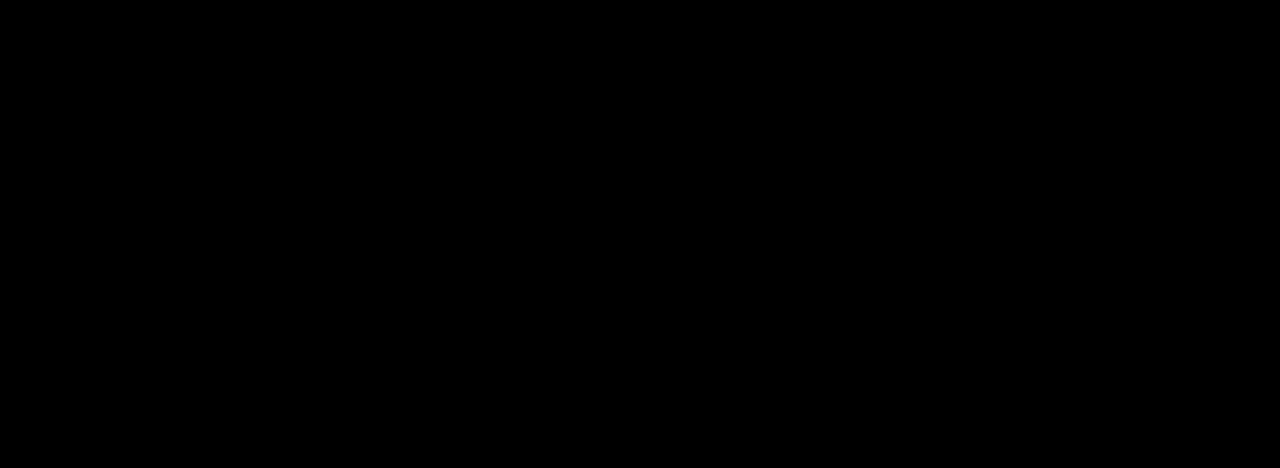
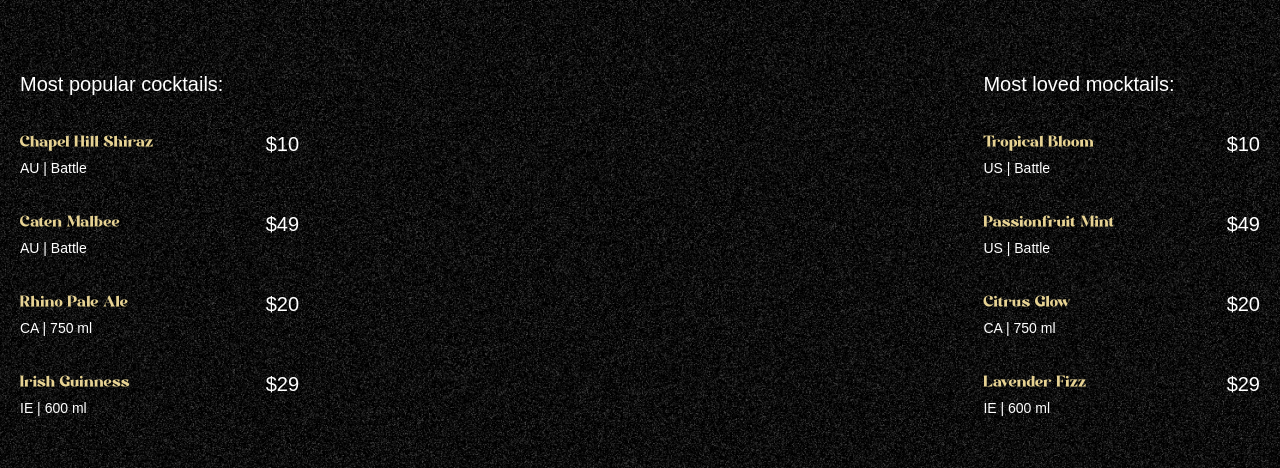
Before and after one commit to Filiqpo/gsap_cocktails_landing, a Vue app: page / in a window 1280 px wide. Shown: the part 890-1358 px from the top of the page. Built offline with nearby package versions, Linux system fonts and the light colour scheme; a web font is replaced by a local one.

Commit message:
Implement Cocktails Section

```diff
--- a/src/App.vue
+++ b/src/App.vue
@@ -4,6 +4,7 @@
 import { ScrollTrigger, SplitText } from "gsap/all";
 import Navbar from "./components/Navbar.vue";
 import Hero from "./components/Hero.vue";
+import Cocktails from "./components/Cocktails.vue";
 
 gsap.registerPlugin(ScrollTrigger, SplitText);
 </script>
@@ -12,6 +13,7 @@
   <main>
     <Navbar />
     <Hero />
+    <Cocktails />
   </main>
 </template>
 
--- /dev/null
+++ b/src/components/Cocktails.vue
@@ -0,0 +1,71 @@
+<script setup>
+import { ref, onMounted } from "vue";
+import { cocktailLists, mockTailLists } from "../../constants";
+import gsap from "gsap";
+import { ScrollTrigger } from "gsap/all";
+
+gsap.registerPlugin(ScrollTrigger);
+
+onMounted(() => {
+  const parallaxTimeline = gsap.timeline({
+    scrollTrigger: {
+      trigger: "#cocktails",
+      start: "top 30%",
+      end: "bottom 80%",
+      scrub: true,
+    },
+  });
+
+  parallaxTimeline.from("#c-left-leaf", {
+    x: -100,
+    y: 100,
+  });
+  parallaxTimeline.from("#c-right-leaf", {
+    x: 100,
+    y: 100,
+  });
+});
+</script>
+
+<template>
+  <section id="cocktails" class="noisy">
+    <img
+      src="/images/cocktail-left-leaf.png"
+      alt="left-leaf"
+      id="c-left-leaf"
+    />
+    <img
+      src="/images/cocktail-right-leaf.png"
+      alt="right-leaf"
+      id="c-right-leaf"
+    />
+    <div class="list">
+      <div class="popular">
+        <h2>Most popular cocktails:</h2>
+        <ul>
+          <li v-for="cocktail in cocktailLists" :key="cocktail.name">
+            <div class="md:me-28">
+              <h3>{{ cocktail.name }}</h3>
+              <p>{{ cocktail.country }} | {{ cocktail.detail }}</p>
+            </div>
+            <span>{{ cocktail.price }}</span>
+          </li>
+        </ul>
+      </div>
+      <div class="loved">
+        <h2>Most loved mocktails:</h2>
+        <ul>
+          <li v-for="mocktail in mockTailLists" :key="mocktail.name">
+            <div class="me-28">
+              <h3>{{ mocktail.name }}</h3>
+              <p>{{ mocktail.country }} | {{ mocktail.detail }}</p>
+            </div>
+            <span>{{ mocktail.price }}</span>
+          </li>
+        </ul>
+      </div>
+    </div>
+  </section>
+</template>
+
+<style scoped></style>
--- a/src/components/Hero.vue
+++ b/src/components/Hero.vue
@@ -1,5 +1,5 @@
 <script setup>
-import { ref, onMounted, computed } from "vue";
+import { ref, onMounted } from "vue";
 import gsap from "gsap";
 import { SplitText } from "gsap/all";
 import { ScrollTrigger } from "gsap/ScrollTrigger";
```
